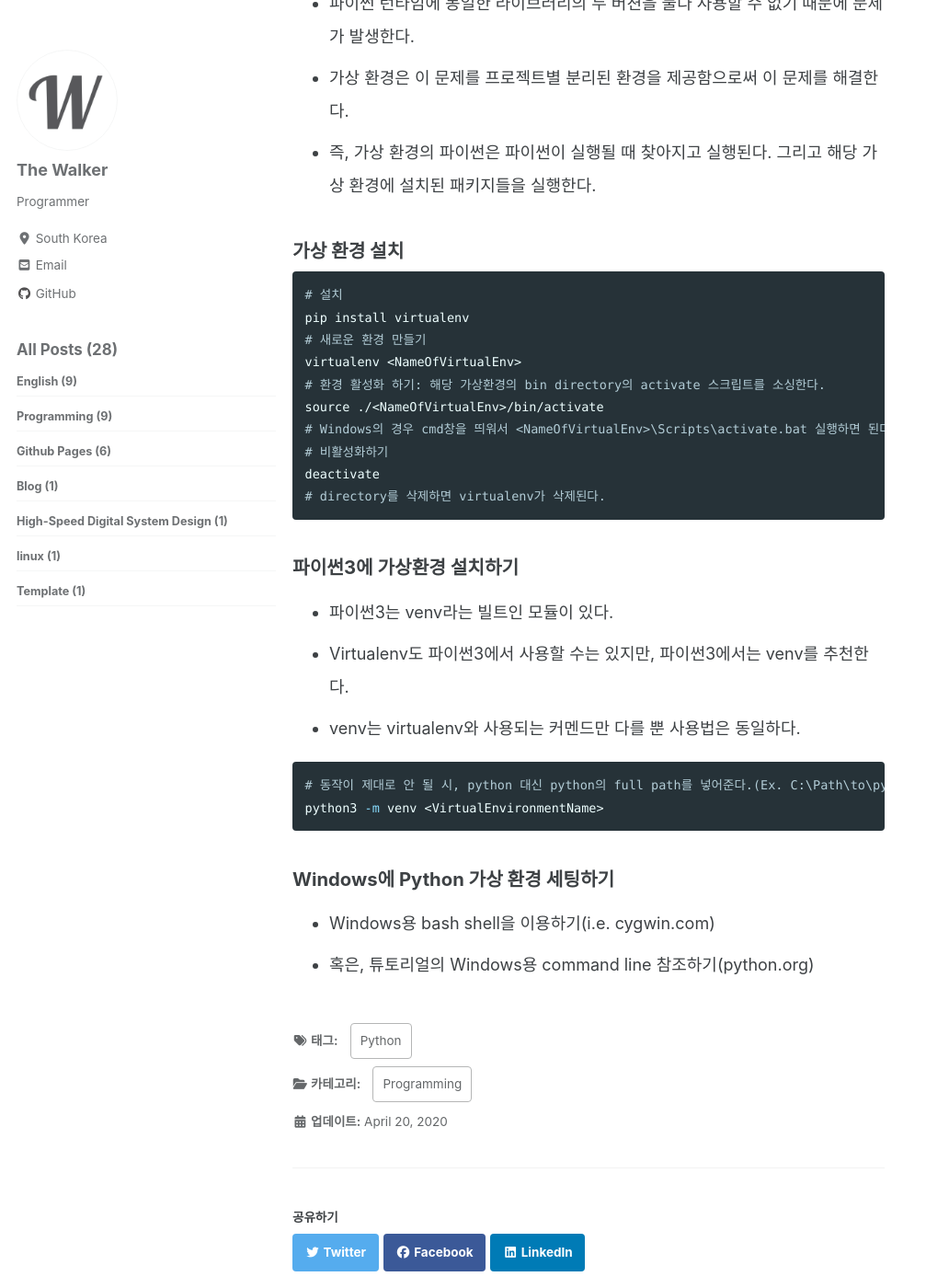
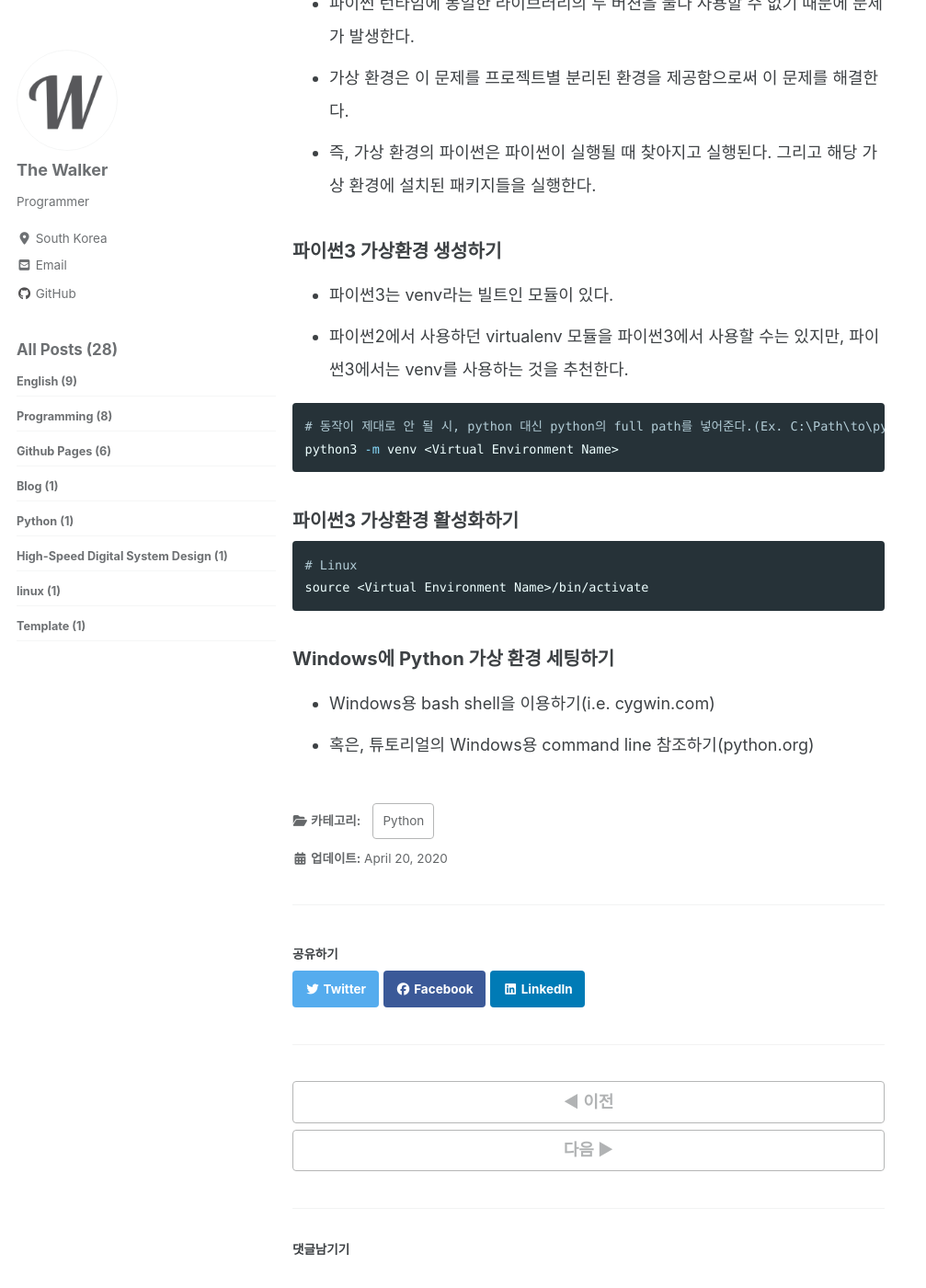
Before and after one commit to sytone/thewalkery.github.io, a Jekyll site: the page built from _posts/2020-04-20-python-venv.md, in a window 1280 px wide and 1400 px high, scrolled down 523 px. Shown: the whole window at 92% size, without its empty margins (0-1007 px from the left). Built offline with Jekyll 4.4.1, drawn with Linux system fonts in a browser that asks for light colours; cached includes are drawn as plain includes; nearby versions of some CDN libraries; comment, search, counter and statistics services are not loaded; some of the changed text lies outside the part shown.

Commit message:
Update 2020-04-20-python-venv.md

````diff
--- a/_posts/2020-04-20-python-venv.md
+++ b/_posts/2020-04-20-python-venv.md
@@ -2,8 +2,6 @@
 title: "파이썬 가상 환경"
 date: 2020-04-20 21:00:00 +0900
 categories:
-  - Programming
-tags:
   - Python
 ---
 
@@ -18,30 +16,20 @@ tags:
 - 가상 환경은 이 문제를 프로젝트별 분리된 환경을 제공함으로써 이 문제를 해결한다.
 - 즉, 가상 환경의 파이썬은 파이썬이 실행될 때 찾아지고 실행된다. 그리고 해당 가상 환경에 설치된 패키지들을 실행한다.
 
-### 가상 환경 설치
-
-```bash
-# 설치
-pip install virtualenv
-# 새로운 환경 만들기
-virtualenv <NameOfVirtualEnv>
-# 환경 활성화 하기: 해당 가상환경의 bin directory의 activate 스크립트를 소싱한다.
-source ./<NameOfVirtualEnv>/bin/activate
-# Windows의 경우 cmd창을 띄워서 <NameOfVirtualEnv>\Scripts\activate.bat 실행하면 된다.
-# 비활성화하기
-deactivate
-# directory를 삭제하면 virtualenv가 삭제된다.
-```
-
-### 파이썬3에 가상환경 설치하기
+### 파이썬3 가상환경 생성하기
 
 - 파이썬3는 venv라는 빌트인 모듈이 있다.
-- Virtualenv도 파이썬3에서 사용할 수는 있지만, 파이썬3에서는 venv를 추천한다.
-- venv는 virtualenv와 사용되는 커멘드만 다를 뿐 사용법은 동일하다.
+- 파이썬2에서 사용하던 virtualenv 모듈을 파이썬3에서 사용할 수는 있지만, 파이썬3에서는 venv를 사용하는 것을 추천한다.
 
 ```bash
 # 동작이 제대로 안 될 시, python 대신 python의 full path를 넣어준다.(Ex. C:\Path\to\python.exe -m venv my_env)
-python3 -m venv <VirtualEnvironmentName>
+python3 -m venv <Virtual Environment Name>
+```
+
+### 파이썬3 가상환경 활성화하기
+```bash
+# Linux
+source <Virtual Environment Name>/bin/activate
 ```
 
 ### Windows에 Python 가상 환경 세팅하기
````
